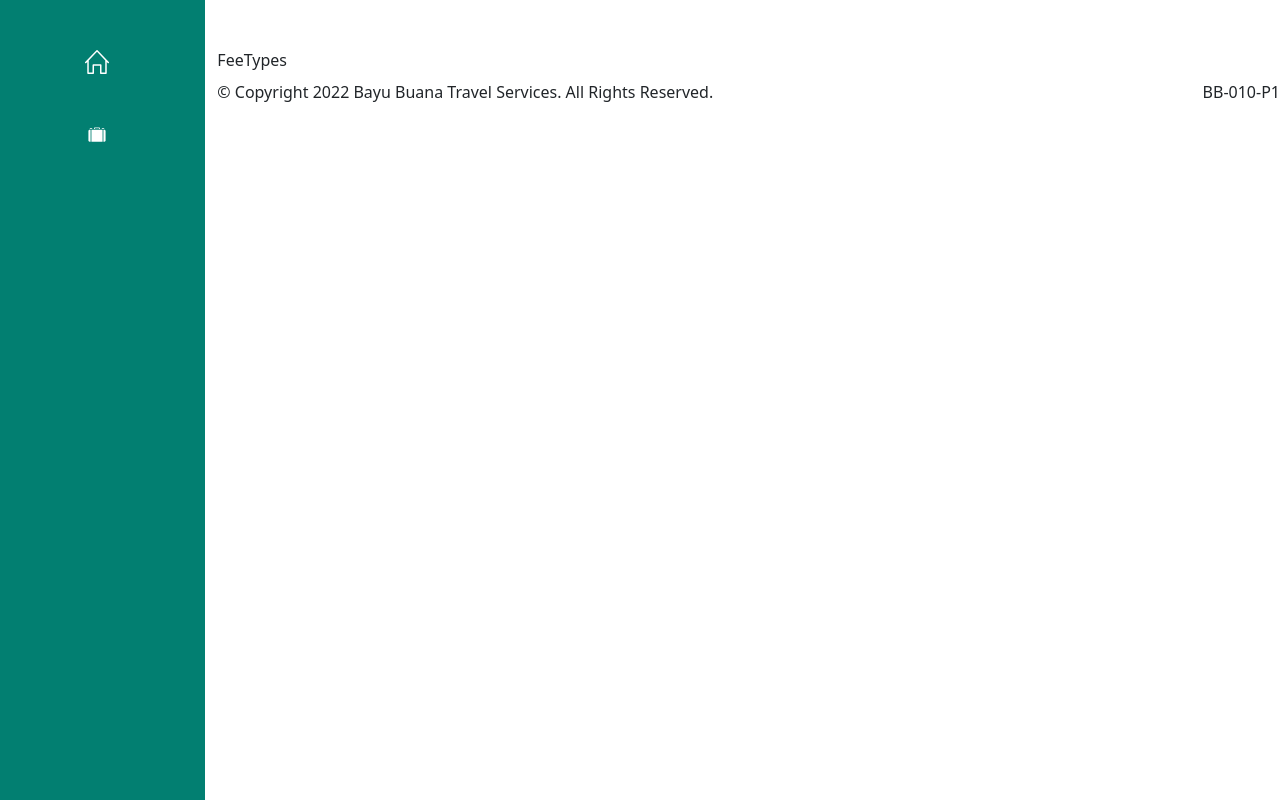
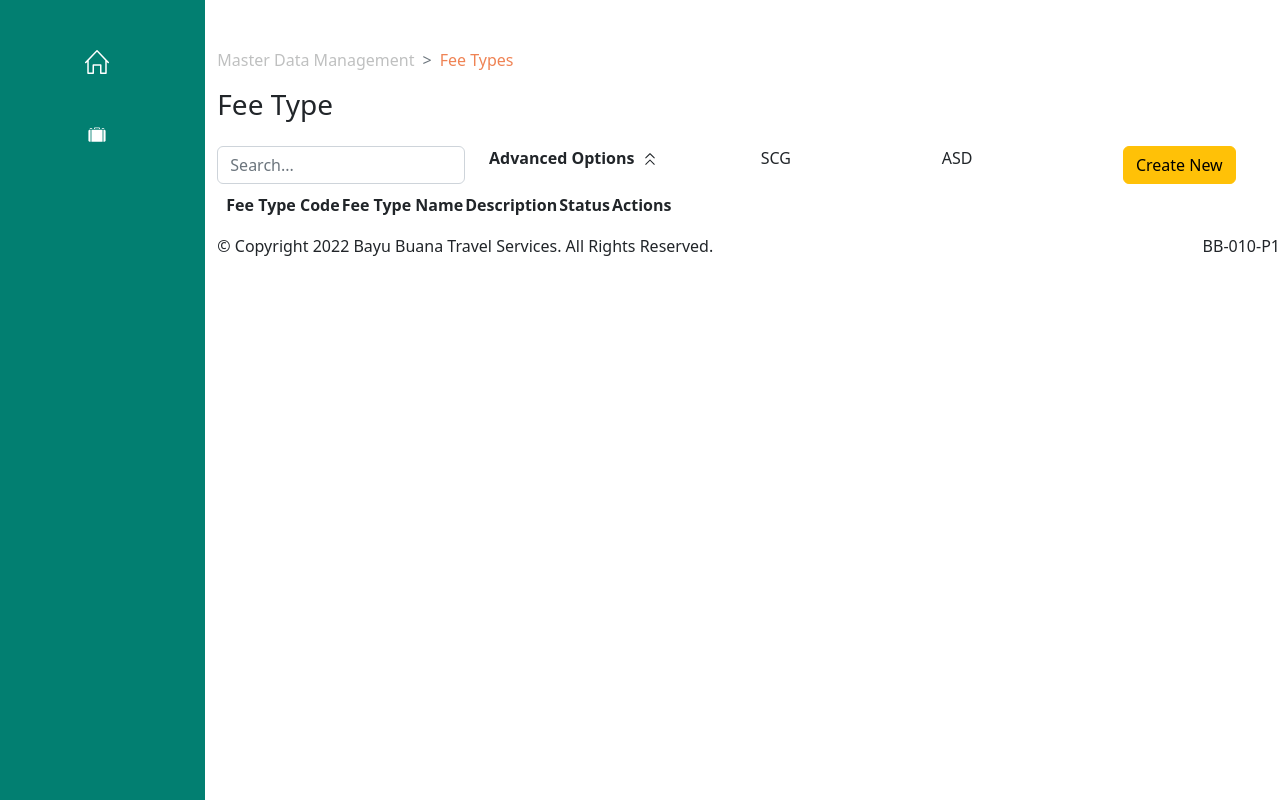
Before and after one commit to mzulfanw/fee-types, a React (Vite) app: page /fee-types in a window 1280 px wide. Built offline with nearby package versions, Linux system fonts and the light colour scheme.

Commit message:
feat(react-table): add react table

```diff
--- a/package.json
+++ b/package.json
@@ -9,6 +9,7 @@
     "preview": "vite preview"
   },
   "dependencies": {
+    "@tanstack/react-table": "^8.7.0",
     "bootstrap": "^5.2.3",
     "formik": "^2.2.9",
     "install": "^0.13.0",
--- a/src/components/atoms/Button.jsx
+++ b/src/components/atoms/Button.jsx
@@ -7,7 +7,8 @@ function Button({
   type = 'button',
   text,
   disabled = false,
-  size = 'sm'
+  size = 'sm',
+  ...other
 }) {
   return (
     <BSButton
@@ -15,6 +16,7 @@ function Button({
       type={type}
       disabled={disabled}
       size={size}
+      {...other}
     >
       {text}
     </BSButton>
--- a/src/components/atoms/index.js
+++ b/src/components/atoms/index.js
@@ -1,8 +1,10 @@
 // * Call All atoms to one pattern
 import Button from './Button'
 import Icon from './Icon'
+import Input from './Input'
 
 export {
   Button,
-  Icon
+  Icon,
+  Input
 }
--- /dev/null
+++ b/src/components/molecules/Breadcrumbs.jsx
@@ -0,0 +1,45 @@
+import React from 'react'
+import { Breadcrumb as BSBreadcrumb } from 'react-bootstrap'
+import { useLocation } from 'react-router-dom'
+
+function Breadcrumbs() {
+  const loc = useLocation()
+  const dynamicPath = loc.pathname.replace('/', ' ').replace('-', ' ')
+  return (
+    <>
+      <style type='text/css'>
+        {
+          `.breadcrumb-item > a {
+            text-decoration: none;
+            color: #bfc0c0;
+        }
+          .breadcrumb-item.active {
+            color: #ef8354;
+        }
+
+          .breadcrumb-item + .breadcrumb-item::before {
+            content: ">";
+        }
+        `
+        }
+      </style>
+      <BSBreadcrumb>
+        <BSBreadcrumb.Item
+          href='#'
+        >
+          Master Data Management
+        </BSBreadcrumb.Item>
+        <BSBreadcrumb.Item
+          active={loc ? true : false}
+        >
+          {
+            dynamicPath.replace(/(^\w{1})|(\s+\w{1})/g, letter => letter.toUpperCase())
+          }
+        </BSBreadcrumb.Item>
+      </BSBreadcrumb>
+    </>
+
+  )
+}
+
+export default Breadcrumbs
--- /dev/null
+++ b/src/components/molecules/Table.jsx
@@ -0,0 +1,49 @@
+import React from 'react'
+import PropTypes from 'prop-types'
+import { flexRender } from '@tanstack/react-table'
+
+function Table({
+  table
+}) {
+  console.log(table.getHeaderGroups())
+  return (
+    <div
+      className='p-2'
+    >
+      <table>
+        <thead>
+          {
+            table.getHeaderGroups().map(headerGroup => (
+              <tr
+                key={headerGroup.id}
+              >
+                {
+                  headerGroup.headers.map(header => (
+                    <th
+                      key={header.id}
+                    >
+                      {
+                        header.isPlaceholder
+                          ? null
+                          : flexRender(
+                            header.column.columnDef.header,
+                            header.getContext()
+                          )
+                      }
+                    </th>
+                  ))
+                }
+              </tr>
+            ))
+          }
+        </thead>
+      </table>
+    </div>
+  )
+}
+
+Table.propTypes = {
+  table: PropTypes.object
+}
+
+export default Table
--- a/src/components/pages/fee-types/FeeTypes.jsx
+++ b/src/components/pages/fee-types/FeeTypes.jsx
@@ -1,9 +1,51 @@
 import React from 'react'
+import FeeTypesToolbar from './FeeTypesToolbar'
+import PropTypes from 'prop-types'
+import {
+  createColumnHelper,
+  useReactTable
+} from '@tanstack/react-table'
+import FeeTypesTable from './FeeTypesTable'
 
-function FeeTypes() {
+const columnHelper = createColumnHelper()
+
+const columns = [
+  columnHelper.accessor('feetypecode', {
+    header: 'Fee Type Code'
+  }),
+  columnHelper.accessor('feetypename', {
+    header: 'Fee Type Name'
+  }),
+  columnHelper.accessor('desc', {
+    header: 'Description'
+  }),
+  columnHelper.accessor('status', {
+    header: 'Status'
+  }),
+  columnHelper.accessor('actions', {
+    header: 'Actions'
+  })
+]
+function FeeTypes({
+  data
+}) {
+  const table = useReactTable({
+    data: data,
+    columns
+  })
   return (
-    <div>FeeTypes</div>
+    <div>
+      <h3>Fee Type</h3>
+      <FeeTypesToolbar />
+      <FeeTypesTable
+        table={table}
+      />
+    </div>
   )
 }
 
+FeeTypes.propTypes = {
+  data: PropTypes.array
+}
+
 export default FeeTypes
--- /dev/null
+++ b/src/components/pages/fee-types/FeeTypesTable.jsx
@@ -0,0 +1,19 @@
+import React from 'react'
+import PropTypes from 'prop-types'
+import Table from '@/components/molecules/Table'
+
+function FeeTypesTable({
+  table
+}) {
+  return (
+    <Table
+      table={table}
+    />
+  )
+}
+
+FeeTypesTable.propTypes = {
+  table: PropTypes.object
+}
+
+export default FeeTypesTable
--- /dev/null
+++ b/src/components/pages/fee-types/FeeTypesToolbar.jsx
@@ -0,0 +1,73 @@
+import React, { useState } from 'react'
+import { Button, Input } from '@/components/atoms/index'
+import { Row, Col } from 'react-bootstrap'
+import { RxDoubleArrowDown, RxDoubleArrowUp } from 'react-icons/rx'
+
+function FeeTypesToolbar() {
+  const [open, setOpen] = useState(false)
+  return (
+    <div
+      className='mt-4'
+    >
+      <Row>
+        <Col
+          xl={6}
+        >
+          <Row>
+            <Col>
+              <Input
+                placeholder='Search...'
+              />
+            </Col>
+            <Col>
+              <div
+                className='fw-bold'
+                style={{
+                  cursor: 'pointer'
+                }}
+              >
+                <span
+                  className='me-2'
+                  onClick={() => { setOpen(!open) }}
+                >
+                  Advanced Options
+                </span>
+                {
+                  open ? <RxDoubleArrowDown /> : <RxDoubleArrowUp />
+                }
+              </div>
+            </Col>
+          </Row>
+        </Col>
+        <Col
+          xl={6}
+        >
+          <Row>
+            <Col
+              xl={4}
+            >
+              SCG
+            </Col>
+            <Col
+              xl={4}
+            >
+              ASD
+            </Col>
+            <Col
+              xl={4}
+            >
+              <Button
+                text='Create New'
+                variant='warning'
+                type='button'
+                size='md'
+              />
+            </Col>
+          </Row>
+        </Col>
+      </Row>
+    </div>
+  )
+}
+
+export default FeeTypesToolbar
--- a/src/components/templates/Layout.jsx
+++ b/src/components/templates/Layout.jsx
@@ -5,6 +5,7 @@ import Sidebar from '@/components/templates/Sidebar'
 import PropTypes from 'prop-types'
 import Footer from './Footer'
 import { Container } from 'react-bootstrap'
+import Breadcrumbs from '@/components/molecules/Breadcrumbs'
 
 const sidebarStyle = {
   height: '100vh',
@@ -42,6 +43,7 @@ function Layout({
           className='mt-5'
         // style={mainStyle}
         >
+          <Breadcrumbs />
           {children}
         </main>
         <Footer />
--- a/src/pages/fee-types/Index.jsx
+++ b/src/pages/fee-types/Index.jsx
@@ -1,11 +1,21 @@
-import React from 'react'
+import React, { useEffect, useState } from 'react'
 import Layout from '@/components/templates/Layout'
 import FeeTypes from '@/components/pages/fee-types/FeeTypes'
+import { dummy } from '@/settings/dummy'
 
 function Index() {
+  const [data, setData] = useState([])
+
+  useEffect(() => {
+    window.localStorage.setItem('data', JSON.stringify(dummy))
+    setData(window.localStorage.getItem('data'))
+  }, [])
+
   return (
     <Layout>
-      <FeeTypes />
+      <FeeTypes
+        data={data}
+      />
     </Layout>
   )
 }
--- /dev/null
+++ b/src/settings/dummy.js
@@ -0,0 +1,14 @@
+export const dummy = [
+  {
+    id: 1,
+    feeType: 'Service Fee',
+    desc: 'lorem ipsum dolor sir amet',
+    status: 1
+  },
+  {
+    id: 2,
+    feeType: 'Reissue Fee',
+    desc: 'lorem ipsum dolor sir amet Lorem Ipsum is simply dummy text of the printing and typesetting industry. Lorem Ipsum has been the industrys standard dummy text ever since the 1500s, when an unknown printer took a galley of type and scrambled it to make a type specimen book.It has survived not only five centuries, ',
+    status: 0
+  }
+]
```
Also changed, not shown: 1 other file (tests, documents, lock files or other folders).
